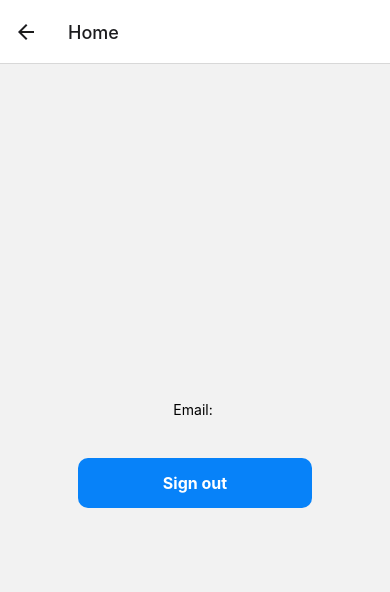
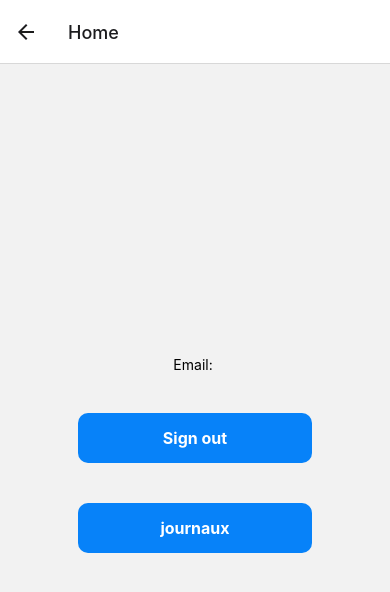
Before and after one commit to CedGmn/AppPresse, a React Native app: screen /Home in a window 390 px wide. Shown: the top 592 px of the page. Built offline with nearby package versions, Linux system fonts and the light colour scheme; no server answers.

Commit message:
Add comment send to collection and display newspaper from firebase

```diff
--- a/App.js
+++ b/App.js
@@ -1,36 +1,26 @@
 import { initializeApp } from "firebase/app";
 import {NavigationContainer} from '@react-navigation/native';
 import {createStackNavigator} from '@react-navigation/stack';
-import LandingScreen from './Conponant/Landing';
 import HomeScreen from './Conponant/Home';
 import LoginScreen from './Conponant/Login';
+import JournauxScreen from './Conponant/Journaux';
+import CommentScreen from './Conponant/Comment';
 import React, { useState, useEffect, Component } from 'react';
 import { StyleSheet, Text, View } from 'react-native';
-import * as firebase from "firebase/app";
-import { getAuth, signInWithEmailAndPassword } from "firebase/auth";
+import firebase from "firebase/compat/app";
+import "firebase/compat/firestore"
 
-// For Firebase JS SDK v7.20.0 and later, measurementId is optional
-const firebaseConfig = {
-  apiKey: "AIzaSyBm0_dMFVTXcxEfxRdRH4Oy3cI9GcqyjX8",
-  authDomain: "presseapp-f641d.firebaseapp.com",
-  projectId: "presseapp-f641d",
-  storageBucket: "presseapp-f641d.appspot.com",
-  messagingSenderId: "213057471056",
-  appId: "1:213057471056:web:cd434a30e6d68229b2c755",
-  measurementId: "G-ZXN0RHRYH9"
-};
-
-const app = initializeApp(firebaseConfig);
-
-
+//const app = initializeApp(firebaseConfig);
 const Stack = createStackNavigator();
 
-export default function App() {
+export default  function App() {
   return (
     <NavigationContainer>
       <Stack.Navigator>
         <Stack.Screen options={{ headerShown: false }} name="Login" component={LoginScreen} />
         <Stack.Screen name="Home" component={HomeScreen} />
+        <Stack.Screen name="Journaux"  component={JournauxScreen} />
+        <Stack.Screen name="Comment"  component={CommentScreen} />
       </Stack.Navigator>
     </NavigationContainer>
   );
--- /dev/null
+++ b/Conponant/Comment.js
@@ -0,0 +1,93 @@
+import { KeyboardAvoidingView, StyleSheet, Text, TextInput, TouchableOpacity, View } from 'react-native'
+import { useNavigation } from '@react-navigation/core'
+import React, { useEffect, useState } from 'react'
+import { getStorage,ref, uploadBytes, getDownloadURL, StorageReference   } from "firebase/storage";
+import { getFirestore, collection, query, where, getDocs } from "firebase/firestore";
+//import db from "./Home"
+import firebase from "firebase/compat/app";
+import "firebase/compat/firestore"
+
+const firebaseConfig = {
+  apiKey: "AIzaSyBm0_dMFVTXcxEfxRdRH4Oy3cI9GcqyjX8",
+  authDomain: "presseapp-f641d.firebaseapp.com",
+  projectId: "presseapp-f641d",
+  storageBucket: "presseapp-f641d.appspot.com",
+  messagingSenderId: "213057471056",
+  appId: "1:213057471056:web:cd434a30e6d68229b2c755",
+  measurementId: "G-ZXN0RHRYH9"
+};
+export const  app = firebase.initializeApp(firebaseConfig);
+export const db = firebase.firestore();
+
+const CommentScreen = () => {
+  const [commentUser, setUserComment] = useState('');
+  const postComment = () => {
+
+    db.collection("Post").add({
+      name: commentUser,
+    })
+    .catch((error) => {
+        console.log("Error getting documents: ", error);
+    });
+    }
+
+    return(
+      <KeyboardAvoidingView
+      style={styles.container}
+      behavior="padding"
+    >
+      <View style={styles.inputContainer}>
+
+         <TextInput
+            placeholder="Comment here"
+            value={commentUser}
+            onChangeText={text => setUserComment(text)}
+            style={styles.input}
+          />
+
+      </View>
+
+           <View style={styles.buttonContainer}>
+
+           <TouchableOpacity
+          onPress={postComment}
+          style={styles.button}
+          />
+</View>
+
+      </KeyboardAvoidingView>
+    )
+
+}
+export default CommentScreen;
+
+const styles = StyleSheet.create({
+    container: {
+      flex: 1,
+      justifyContent: 'center',
+      alignItems: 'center',
+    },
+buttonContainer: {
+      width: '60%',
+      justifyContent: 'center',
+      alignItems: 'center',
+      marginTop: 40,
+    },
+    inputContainer: {
+      width: '80%'
+    },
+    input: {
+      backgroundColor: 'white',
+      paddingHorizontal: 15,
+      paddingVertical: 10,
+      borderRadius: 10,
+      marginTop: 5,
+    },
+    button: {
+      backgroundColor: '#0782F9',
+      width: '100%',
+      padding: 15,
+      borderRadius: 10,
+      alignItems: 'center',
+    }
+})
--- a/Conponant/Home.js
+++ b/Conponant/Home.js
@@ -3,10 +3,15 @@ import React, { Component } from 'react'
 import { getAuth, createUserWithEmailAndPassword } from "firebase/auth";
 import { useNavigation } from '@react-navigation/core'
 import { StyleSheet, Text, TouchableOpacity, View } from 'react-native'
+import JournauxScreen from './Journaux';
+import firebase from "firebase/compat/app";
+import "firebase/compat/firestore"
+// For Firebase JS SDK v7.20.0 and later, measurementId is optional
 
 const HomeScreen = () => {
     const navigation = useNavigation()
     const auth = getAuth();
+
     const handleSignOut = () => {
       auth
         .signOut()
@@ -14,6 +19,10 @@ const HomeScreen = () => {
           navigation.replace("Login")
         })
         .catch(error => alert(error.message))
+    }
+
+    const redirectJournaux = () => {
+      navigation.navigate('Journaux')
     }
 
     return (
@@ -24,6 +33,13 @@ const HomeScreen = () => {
           style={styles.button}
         >
           <Text style={styles.buttonText}>Sign out</Text>
+        </TouchableOpacity>
+
+        <TouchableOpacity
+          onPress={redirectJournaux}
+          style={styles.button}
+        >
+          <Text style={styles.buttonText}>journaux</Text>
         </TouchableOpacity>
       </View>
     )
--- /dev/null
+++ b/Conponant/Journaux.js
@@ -0,0 +1,77 @@
+import { useNavigation } from '@react-navigation/core'
+import { getApp } from "firebase/app";
+import React, { useEffect, useState } from 'react'
+import { KeyboardAvoidingView, StyleSheet, Text, TextInput, TouchableOpacity, View } from 'react-native'
+import {Image} from 'react-native';
+import { getStorage,ref, uploadBytes, getDownloadURL, StorageReference   } from "firebase/storage";
+import { initializeApp } from "firebase/app";
+import CommentScreen from './Comment';
+
+const firebaseConfig = {
+  apiKey: "AIzaSyBm0_dMFVTXcxEfxRdRH4Oy3cI9GcqyjX8",
+  authDomain: "presseapp-f641d.firebaseapp.com",
+  projectId: "presseapp-f641d",
+  storageBucket: "presseapp-f641d.appspot.com",
+  messagingSenderId: "213057471056",
+  appId: "1:213057471056:web:cd434a30e6d68229b2c755",
+  measurementId: "G-ZXN0RHRYH9"
+};
+const app = initializeApp(firebaseConfig);
+export const firestoreDb = getStorage(app);
+
+//var storag e = firebase.storage();
+const JournauxScreen = () => {
+  const navigation = useNavigation()
+  const [imageUrl, setImageUrl] = useState(undefined);
+
+    useEffect(() => {
+          getDownloadURL( ref(firestoreDb, 'gs://presseapp-f641d.appspot.com/canard.jpg'))
+          .then((url) => {
+            setImageUrl(url);
+          })
+          .catch((e) => console.log('Errors while downloading => ', e));
+      }, []);
+
+      const redirectComment = () => {
+        navigation.navigate('Comment')
+      }
+
+return (
+
+      <><Image style={{ width: 244, height: 380 }} source={{ uri: imageUrl }} /><View>
+
+      <View style={styles.buttonContainer}>
+      </View>
+      <TouchableOpacity
+          onPress={redirectComment}
+          style={styles.button}
+/>
+
+  </View>
+</>
+
+
+      )
+
+}
+export default JournauxScreen;
+
+const styles = StyleSheet.create({
+  container: {
+    flex: 1,
+    justifyContent: 'center',
+    alignItems: 'center',
+  },
+  buttonContainer: {
+    width: '60%',
+    justifyContent: 'center',
+    alignItems: 'center',
+    marginTop: 40,
+  },
+  button: {
+    backgroundColor: '#0782F9',
+    width: '100%',
+    padding: 15,
+    borderRadius: 10,
+    alignItems: 'center',
+  }})
--- a/Conponant/Login.js
+++ b/Conponant/Login.js
@@ -22,7 +22,7 @@ const LoginScreen = () => {
 
     const handleSignUp = () => {
 
-        firebase.createUserWithEmailAndPassword(auth, email, password, name)
+        createUserWithEmailAndPassword(auth, email, password, name)
         .then(userCredentials => {
           const user = userCredentials.user;
           console.log('Registered with:', user.email);
--- a/app.json
+++ b/app.json
@@ -23,7 +23,8 @@
       "adaptiveIcon": {
         "foregroundImage": "./assets/adaptive-icon.png",
         "backgroundColor": "#FFFFFF"
-      }
+      },
+      "package": "com.presseapp.android"
     },
     "web": {
       "favicon": "./assets/favicon.png"
--- a/package.json
+++ b/package.json
@@ -16,10 +16,13 @@
     "bundle": "^2.1.0",
     "expo": "~44.0.0",
     "expo-status-bar": "~1.2.0",
-    "firebase": "^9.6.3",
+    "firebase": "^9.6.5",
     "react": "17.0.1",
     "react-dom": "17.0.1",
     "react-native": "0.64.3",
+    "react-native-gesture-handler": "~2.1.0",
+    "react-native-imaged-card-view": "0.0.11",
+    "react-native-imaged-carousel-card": "^0.1.1",
     "react-native-safe-area-context": "^3.3.2",
     "react-native-screens": "^3.10.1",
     "react-native-web": "0.17.1"
```
Also changed, not shown: 1 other file (tests, documents, lock files or other folders).
